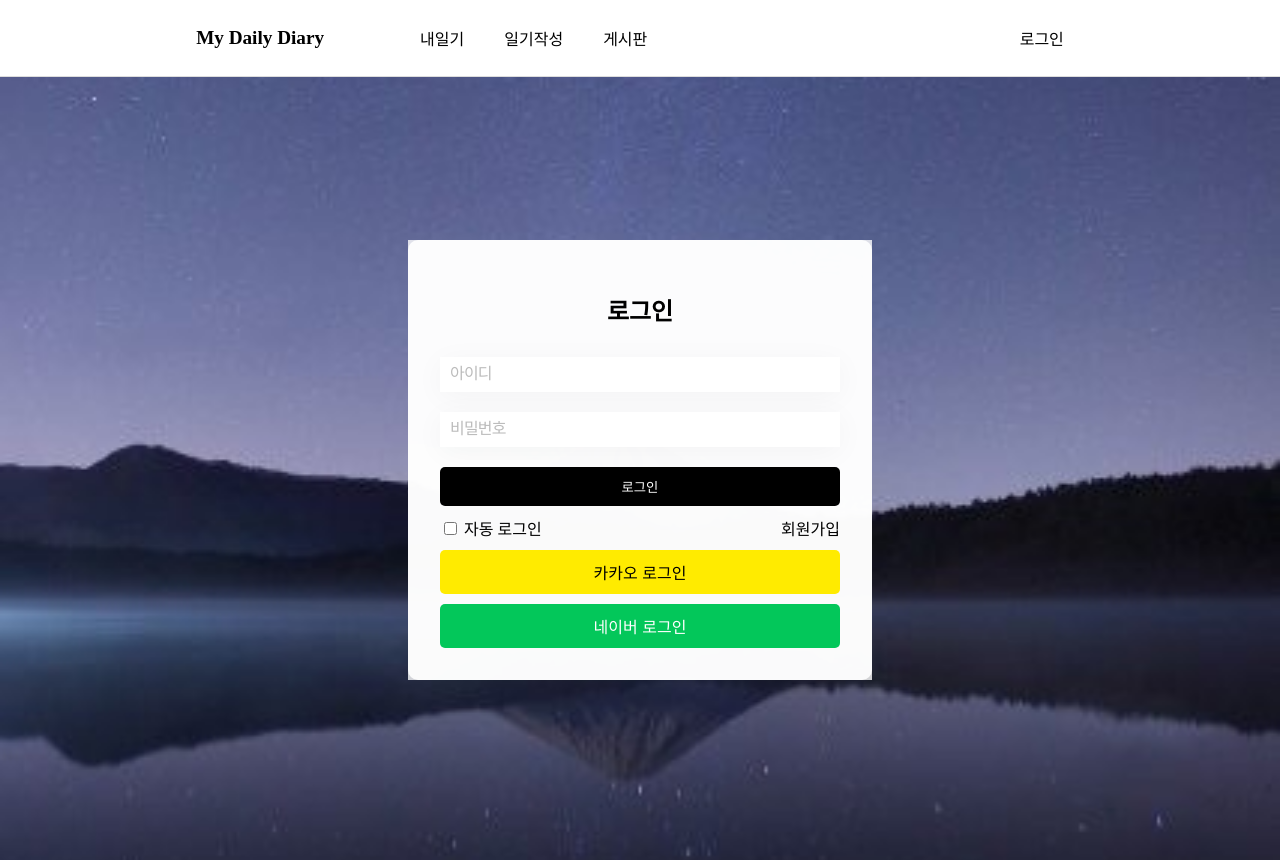
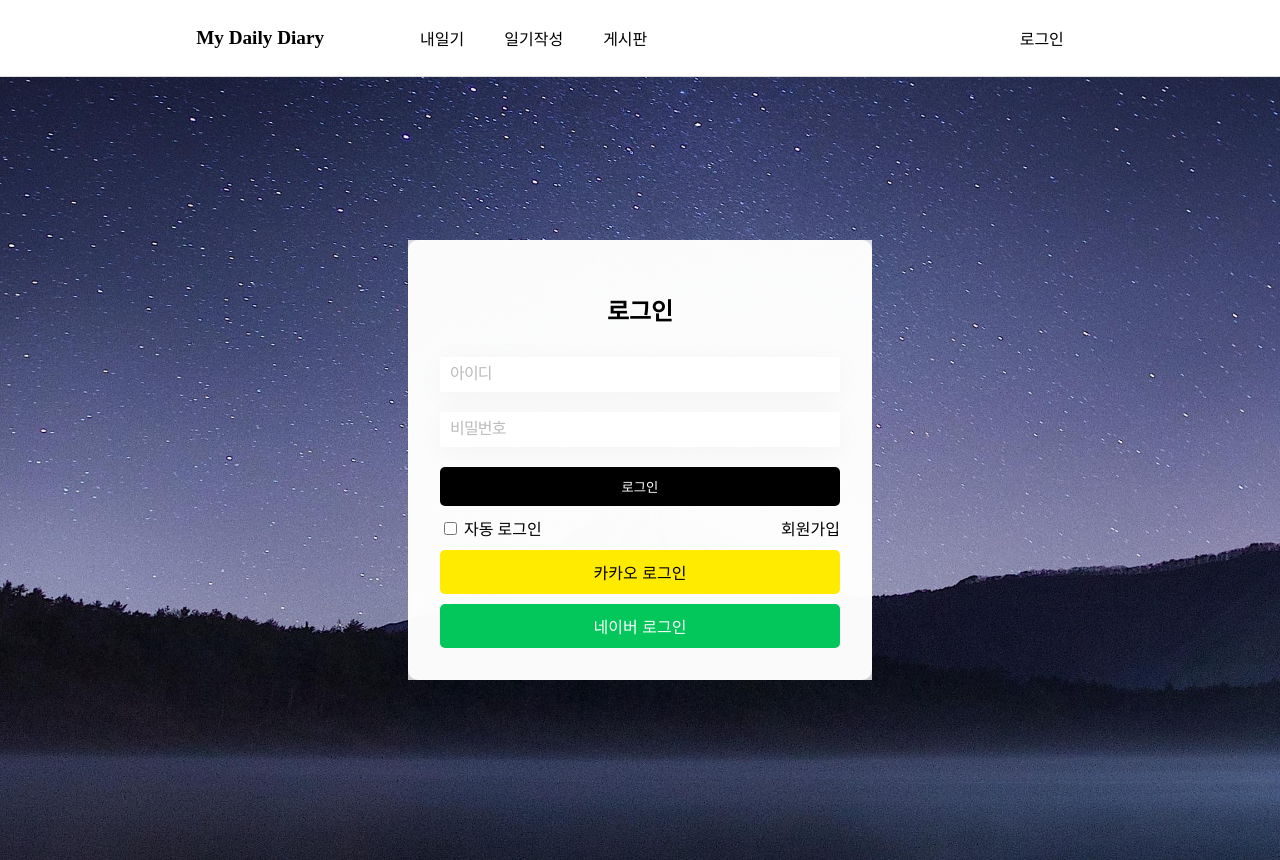
Before and after one commit to SuhyeonB/capstone_FE, a React (Create React App) app: page /signin in a window 1280 px wide. Built offline with nearby package versions, Linux system fonts and the light colour scheme.

Commit message:
Update Main.css

```diff
--- a/src/App.js
+++ b/src/App.js
@@ -5,8 +5,8 @@ import Main from "./components/Main";
 import Header from "./components/Header";
 import Footer from "./components/Footer";
 
-import Signin from "./pages/Signin";
-import Signup from "./pages/Signup";
+import Signin from "./pages/signin";
+import Signup from "./pages/signup";
 
 import ScrollToTop from "./utils/ScrollTolTop";
 
--- a/src/styles/Sign.css
+++ b/src/styles/Sign.css
@@ -2,11 +2,12 @@
   display: flex;
   justify-content: center;
   align-items: center;
+  width: 100%;
   height: 100vh;
-  background-image: url('../assets/images/wallpaper.jpg');
+  background-image: url('../assets/images/wallpaperflare.com_wallpaper.jpg');
   background-size: cover;
   background-position: center;
-  background-repeat: no-repeat
+  background-repeat: no-repeat;
 }
 
 .signin-box {
@@ -82,11 +83,12 @@
   display: flex;
   justify-content: center;
   align-items: center;
-  height: 150vh;
-  background-image: url('../assets/images/wallpaper.jpg');
+  width: 100%;
+  height: 100vh;
+  background-image: url('../assets/images/wallpaperflare.com_wallpaper.jpg');
   background-size: cover;
   background-position: center;
-  background-repeat: no-repeat
+  background-repeat: no-repeat;
 }
 
 .signup-box {
--- a/src/styles/component_css/Main.css
+++ b/src/styles/component_css/Main.css
@@ -116,11 +116,12 @@ header {
   display: flex;
   justify-content: center;
   align-items: center;
+  width: 100%;
   height: 100vh;
-  background-image: url('../../assets/images/wallpaper.jpg');
+  background-image: url('../../assets/images/wallpaperflare.com_wallpaper.jpg');
   background-size: cover;
   background-position: center;
-  background-repeat: no-repeat
+  background-repeat: no-repeat;
 }
 
 .signin-box {
```
